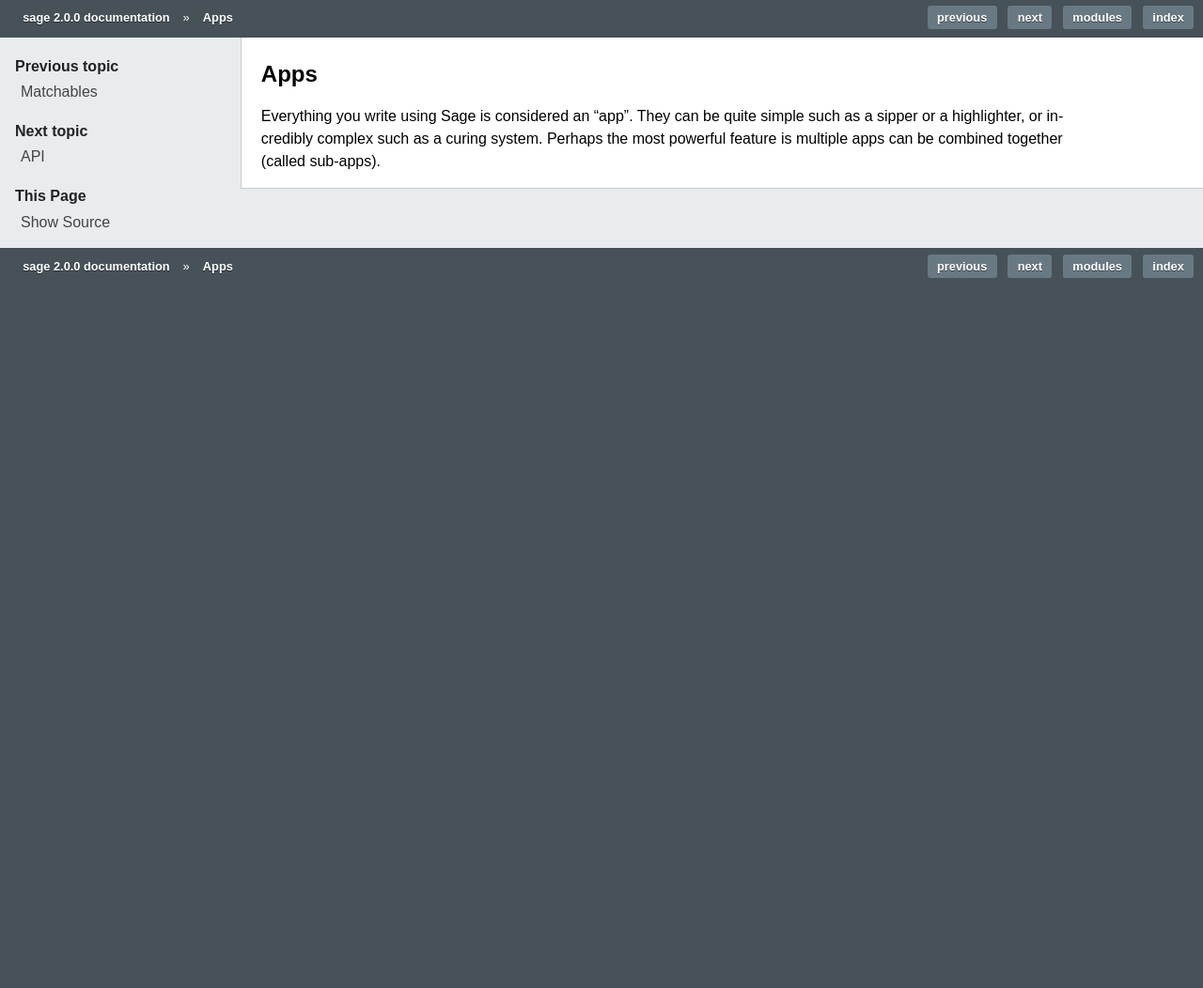
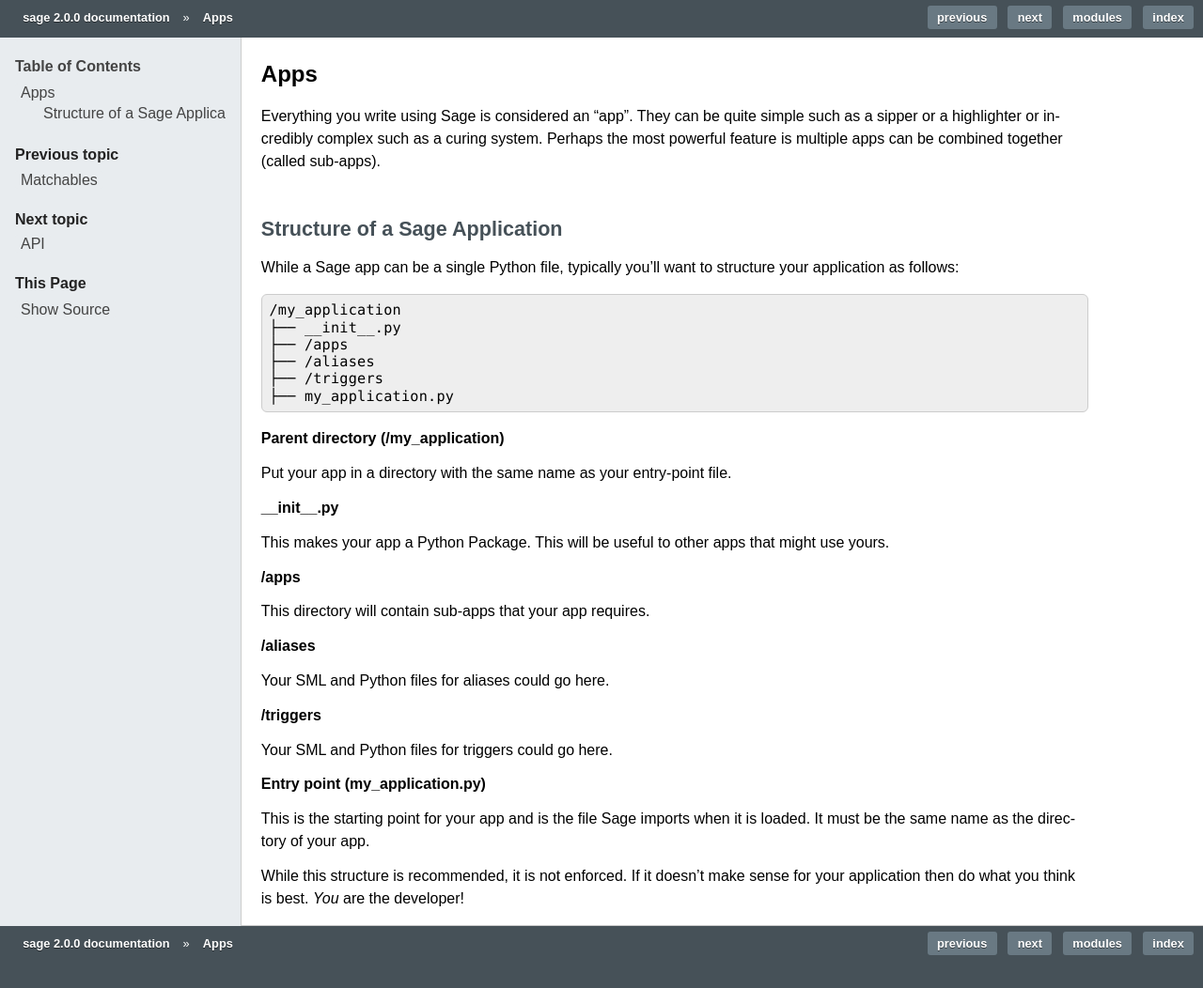
Before and after one commit to adayoung/sage, a Sphinx documentation site: the page built from docs/source/apps.rst, in a window 1280 px wide. Shown: the whole page at 94% size. Built offline with Sphinx 7.4.7, drawn with Linux system fonts in a browser that asks for light colours; pages that are not in the unit, such as notebooks, are missing from menus; before the commit the page ends 900 px from its top, so only the background shows below that.

Commit message:
more apps docs

```diff
--- a/docs/source/apps.rst
+++ b/docs/source/apps.rst
@@ -4,6 +4,49 @@ Apps
 ====
 
 Everything you write using Sage is considered an "app". They can be quite simple
-such as a sipper or a highlighter, or incredibly complex such as a curing
+such as a sipper or a highlighter or incredibly complex such as a curing
 system. Perhaps the most powerful feature is multiple apps can be combined
 together (called sub-apps).
+
+Structure of a Sage Application
+-------------------------------
+
+While a Sage app can be a single Python file, typically you'll want to structure
+your application as follows: ::
+
+    /my_application
+    ├── __init__.py
+    ├── /apps
+    ├── /aliases
+    ├── /triggers
+    ├── my_application.py
+
+**Parent directory (/my_application)**
+
+Put your app in a directory with the same name as your entry-point file.
+
+**__init__.py**
+
+This makes your app a Python Package. This will be useful to other apps that
+might use yours.
+
+**/apps**
+
+This directory will contain sub-apps that your app requires.
+
+**/aliases**
+
+Your SML and Python files for aliases could go here.
+
+**/triggers**
+
+Your SML and Python files for triggers could go here.
+
+**Entry point (my_application.py)**
+
+This is the starting point for your app and is the file Sage imports when it is
+loaded. It must be the same name as the directory of your app.
+
+While this structure is recommended, it is not enforced. If it doesn't make
+sense for your application then do what you think is best. *You* are the
+developer!
```
